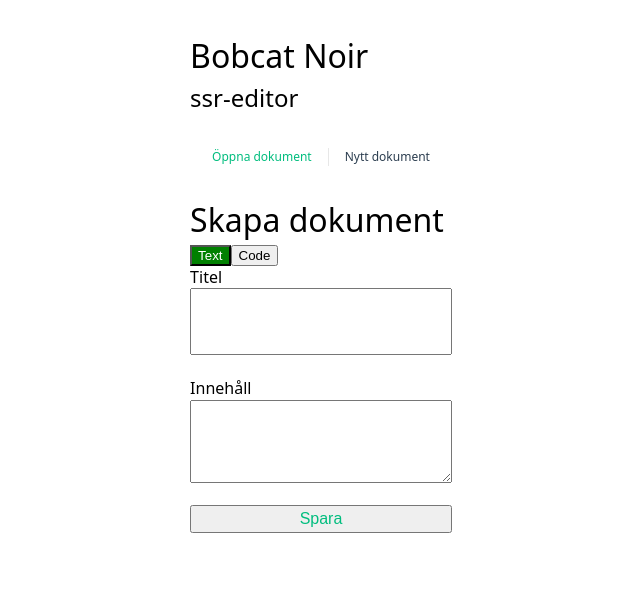
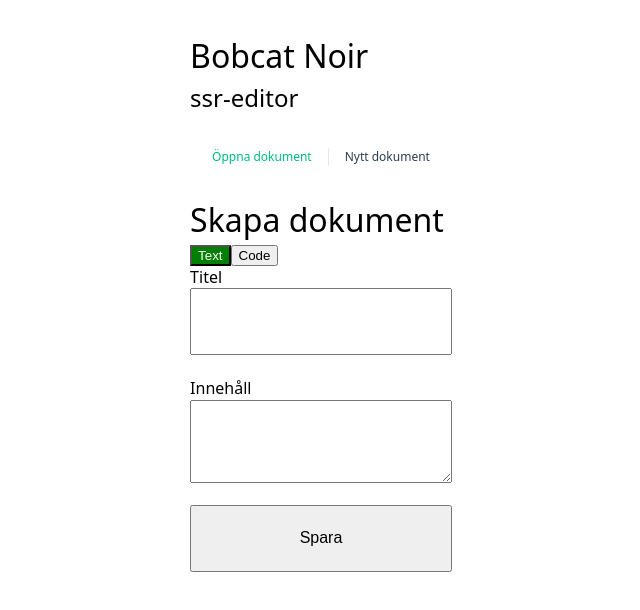
Before and after one commit to lisarosengren/ssr-editor-vue, a Vue app: page /create in a window 1280 px wide. Shown: the top 610 px of the page, without its empty margins (319-959 px from the left). Built offline with nearby package versions, Linux system fonts and the light colour scheme; no server answers.

Commit message:
Remove stupid class i added thinking I should do some css. I should not.

```diff
--- a/src/components/NewCode.vue
+++ b/src/components/NewCode.vue
@@ -52,7 +52,7 @@
   <label for="editor">Innehåll</label>
   <div ref="editor" class="code"></div>
 
-  <input type="submit" class="green" value="Spara" @click="onSubmit" />
+  <input type="submit" value="Spara" @click="onSubmit" />
 
   <div v-if="err">
     <div id="hide" class="err">
--- a/src/components/NewDoc.vue
+++ b/src/components/NewDoc.vue
@@ -40,7 +40,7 @@
     <label for="content">Innehåll</label>
     <textarea v-model="newDocData.content"></textarea>
 
-    <input type="submit" class="green" name="doit" value="Spara">
+    <input type="submit" name="doit" value="Spara">
 
   </form>
 
```
